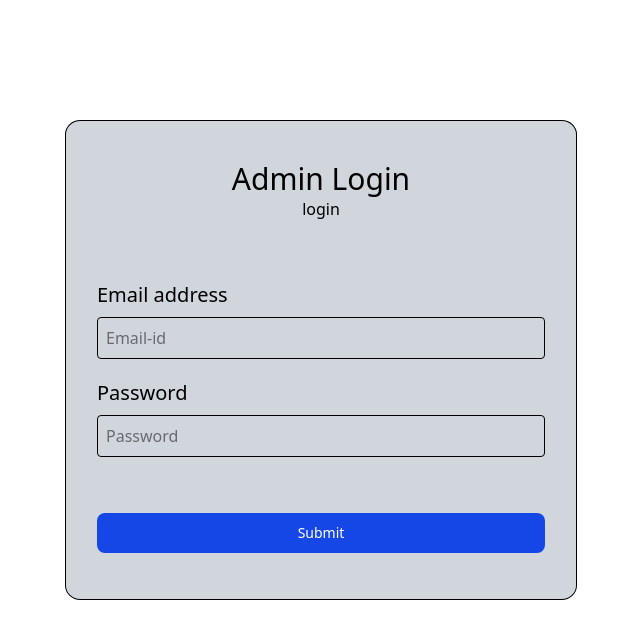
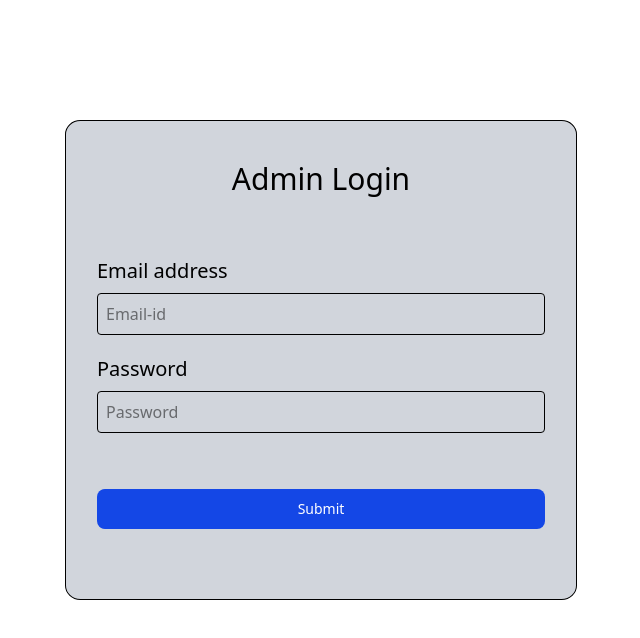
Before and after one commit to Raheem-Baig1210/Frontend_MTC, a React (Vite) app: page / in a window 1280 px wide. Shown: the top 638 px of the page, without its empty margins (407-1047 px from the left). Built offline with nearby package versions, Linux system fonts and the light colour scheme.

Commit message:
header removed

```diff
--- a/src/login.jsx
+++ b/src/login.jsx
@@ -37,7 +37,6 @@ const Login = () => {
         <div className="border rounded-[3%] ml-118 mt-30 bg-gray-300 w-[40%] h-120 text-center">
         <h1 className="text-3xl mt-10 ">Admin Login</h1>
             <form className="max-w-md mx-auto" onSubmit={handleSubmit}>
-            <h1>login</h1>
                 <div className="relative z-0 w-full mb-5 group pt-15">
                     <label
                     htmlFor="floating_email"
```
